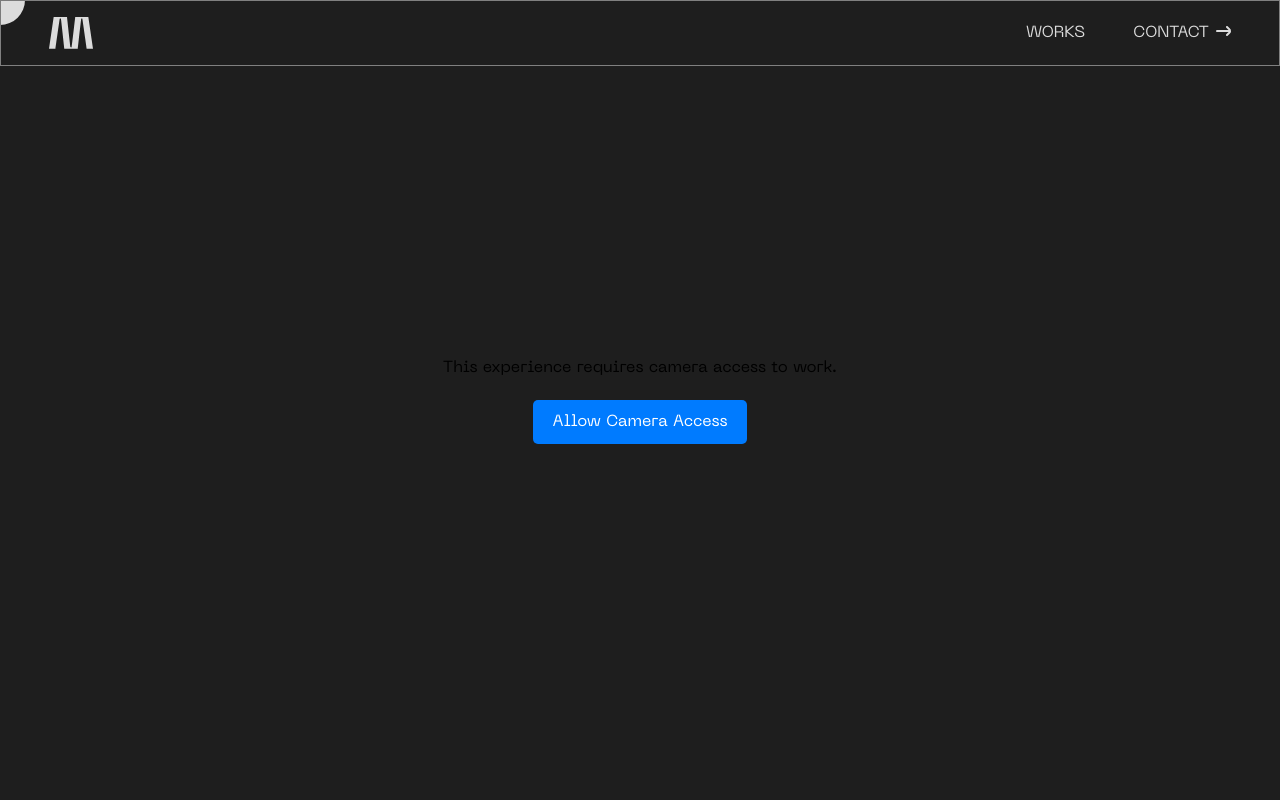
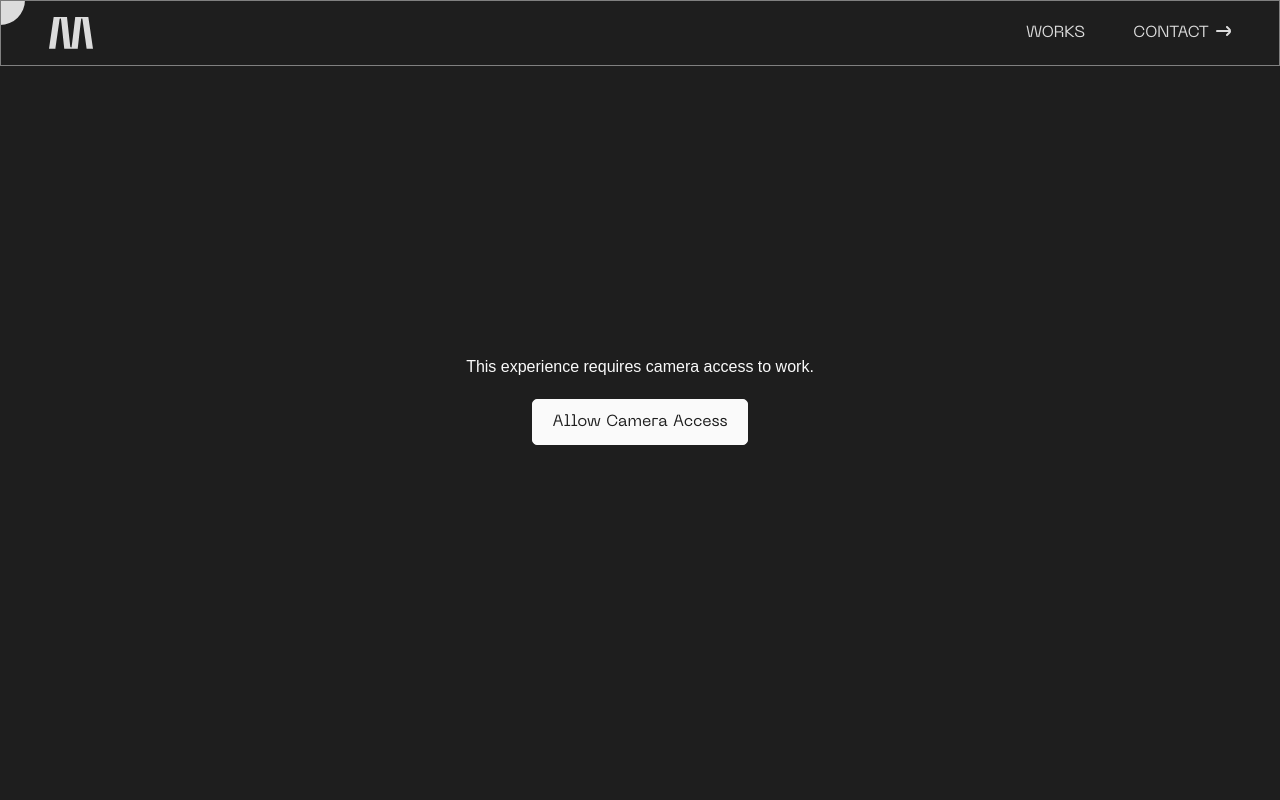
Before and after one commit to techmindsetlab/mindsetlab, a React (Vite) app: page /project/ofi/countrymeet2025/rundown in a window 1280 px wide. Shown: the top 800 px of the page. Built offline with nearby package versions, Linux system fonts and the light colour scheme.

Commit message:
fix text color

```diff
--- a/src/pages/ofi-project/rundown.tsx
+++ b/src/pages/ofi-project/rundown.tsx
@@ -1,4 +1,5 @@
 import { useState, useEffect } from "react";
+import Paragraph from "../../components/base/paragraph";
 
 const OfiRundownPage = () => {
   const [cameraPermission, setCameraPermission] = useState("prompt");
@@ -81,16 +82,19 @@ const OfiRundownPage = () => {
           textAlign: "center",
         }}
       >
-        <p style={{ marginBottom: "20px" }}>
+        <Paragraph
+          className="text-[#fafafa] text-4xl font-neue-corp-regular"
+          style={{ marginBottom: "20px" }}
+        >
           This experience requires camera access to work.
-        </p>
+        </Paragraph>
         <button
           onClick={requestCameraAccess}
           style={{
             padding: "10px 20px",
-            backgroundColor: "#007bff",
-            color: "white",
-            border: "none",
+            backgroundColor: "#fafafa",
+            color: "#1e1e1e",
+            border: "1px solid #fafafa",
             borderRadius: "5px",
             cursor: "pointer",
           }}
@@ -105,6 +109,7 @@ const OfiRundownPage = () => {
     <div style={{ width: "100vw", height: "100vh", position: "relative" }}>
       {isLoading && (
         <div
+          className="text-[#fafafa] text-4xl font-neue-corp-regular"
           style={{
             position: "absolute",
             top: "50%",
```
